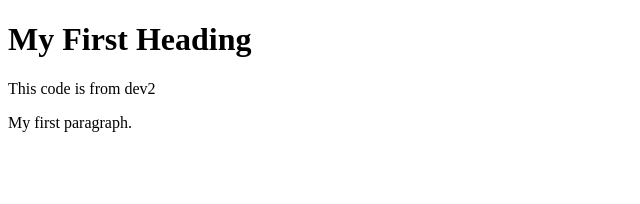
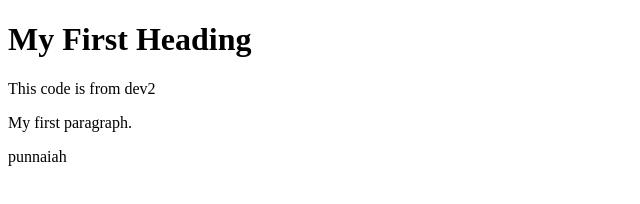
Before and after one commit to Punnaiah12/myfirstrepo, a plain HTML site: page index.html in a window 1280 px wide. Shown: the full height of the page, 0-640 px from the left. Drawn offline with Linux system fonts and the light colour scheme.

Commit message:
Update index.html

```diff
--- a/index.html
+++ b/index.html
@@ -5,6 +5,7 @@
 <h1>My First Heading</h1>
 This code is from dev2
 <p>My first paragraph.</p>
+  punnaiah
 
 </body>
 </html>
```
